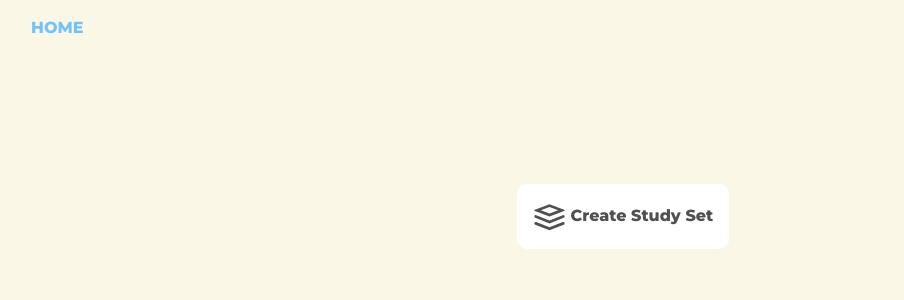
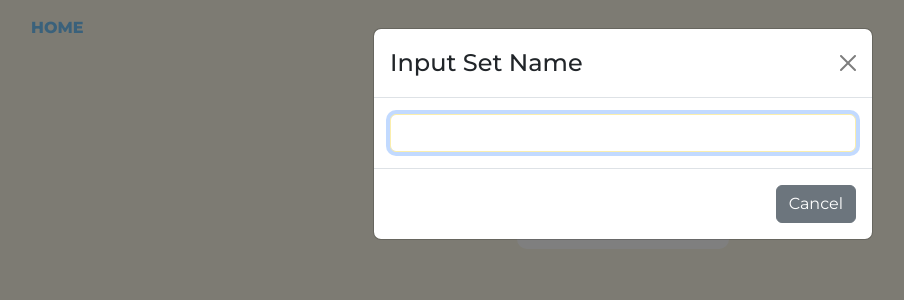
Before and after one commit to martoms/study-app, a React (Vite) app in the folder frontend/: page / in a window 1280 px wide. Both pictures are taken after a click on the button "Create Study Set". Shown: the top 300 px of the page, without its empty margins (17-921 px from the left). Built offline with nearby package versions, Linux system fonts and the light colour scheme.

Commit message:
Add CreateSet modal

```diff
--- a/frontend/package.json
+++ b/frontend/package.json
@@ -16,6 +16,7 @@
     "react": "^18.2.0",
     "react-bootstrap": "^2.9.1",
     "react-dom": "^18.2.0",
+    "react-redux": "^8.1.3",
     "react-router-dom": "^6.17.0",
     "sass": "^1.69.5"
   },
--- /dev/null
+++ b/frontend/src/app/store.js
@@ -0,0 +1,9 @@
+import { configureStore } from '@reduxjs/toolkit';
+
+const store = configureStore({
+    reducer: {
+
+    }
+});
+
+export default store;
--- /dev/null
+++ b/frontend/src/components/modals/CreateSet.jsx
@@ -0,0 +1,26 @@
+/* eslint-disable react/prop-types */
+import { Button, Form } from 'react-bootstrap';
+import Modal from 'react-bootstrap/Modal';
+
+const CreateSet = ({ createSet, handleCloseCreateSet }) => {
+
+  return (
+    <Modal show={createSet} onHide={handleCloseCreateSet}>
+        <Modal.Header closeButton>
+            <Modal.Title>Input Set Name</Modal.Title>
+        </Modal.Header>
+        <Modal.Body>
+            <Form>
+                <Form.Control autoFocus/>
+            </Form>
+        </Modal.Body>
+        <Modal.Footer>
+            <Button variant="secondary" onClick={handleCloseCreateSet}>
+                Cancel
+            </Button>
+        </Modal.Footer>
+    </Modal>
+  );
+}
+
+export default CreateSet;
--- a/frontend/src/main.jsx
+++ b/frontend/src/main.jsx
@@ -1,6 +1,8 @@
 import React from 'react'
 import ReactDOM from 'react-dom/client'
 import App from './App.jsx'
+import { Provider } from 'react-redux';
+import store from './app/store.js';
 
 // CSS
 import 'bootstrap/dist/css/bootstrap.css';
@@ -8,6 +10,8 @@ import './styles/css/index.css';
 
 ReactDOM.createRoot(document.getElementById('root')).render(
   <React.StrictMode>
-    <App />
+    <Provider store={ store }>
+      <App />
+    </Provider>
   </React.StrictMode>,
 )
--- a/frontend/src/pages/Home.jsx
+++ b/frontend/src/pages/Home.jsx
@@ -1,14 +1,26 @@
+import { useState } from 'react';
 import set from '../images/set.svg';
+import CreateSet from '../components/modals/CreateSet';
 
 const Home = () => {
+  const [createSet, setCreateSet] = useState(false);
+  const handleCloseCreateSet = () => setCreateSet(false);
+  const handleShowCreateSet = () => setCreateSet(true);
+
     return (
         <div className="main-container">
-            <div className="initial-setup">
-                <div className="d-flex">
-                    <button type="button" className="center-btn create-study-set">
-                        <img src={set} alt="create set" /> Create Study Set
-                    </button>
-                </div>
+            <div className="initial-setup d-flex">
+                <button
+                    type="button"
+                    className="center-btn create-study-set"
+                    onClick={handleShowCreateSet}
+                >
+                    <img src={set} alt="create set" /> Create Study Set
+                </button>
+                <CreateSet
+                    createSet={createSet}
+                    handleCloseCreateSet={handleCloseCreateSet}
+                />
             </div>
         </div>
     );
```
Also changed, not shown: 1 other file (tests, documents, lock files or other folders).
